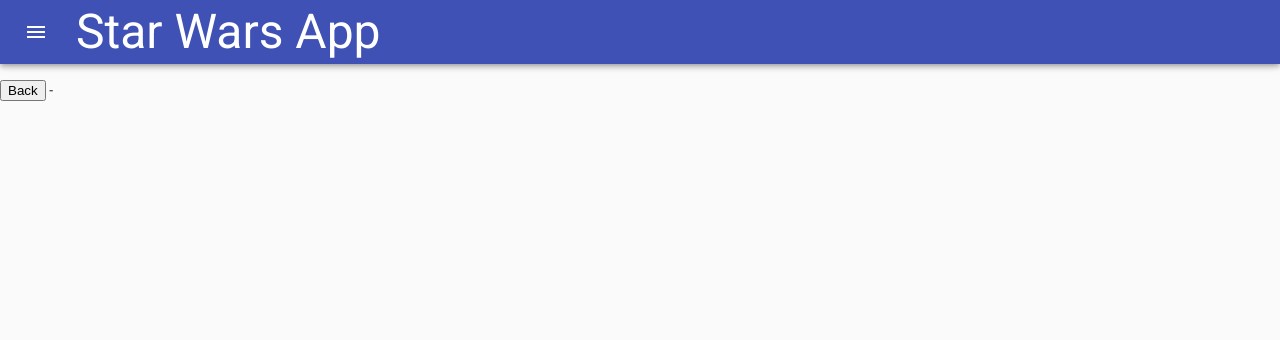
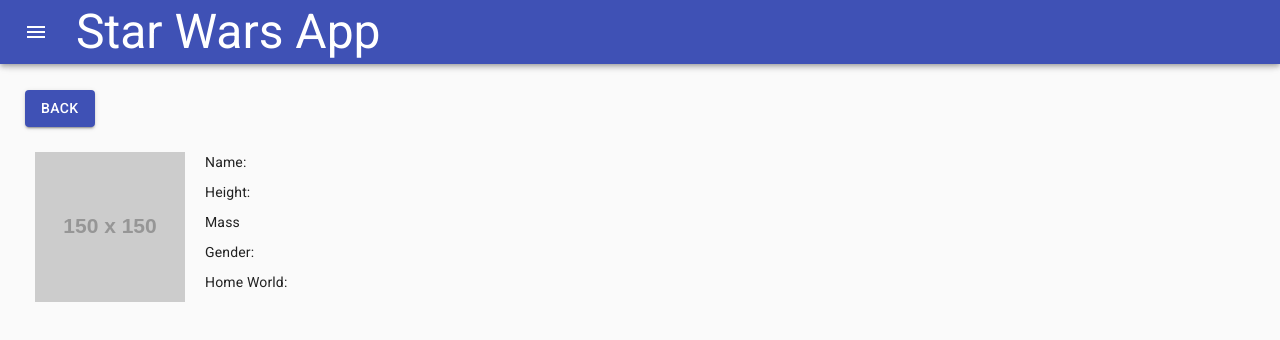
Before and after one commit to IanMihuro/ian-mihuro-starwars-fe, a React (Create React App) app: page /details in a window 1280 px wide. Shown: the top 340 px of the page. Built offline with nearby package versions, Linux system fonts and the light colour scheme.

Commit message:
styling changes and error page update

```diff
--- a/package.json
+++ b/package.json
@@ -7,6 +7,7 @@
     "@material-ui/core": "^4.11.4",
     "@material-ui/data-grid": "^4.0.0-alpha.28",
     "@material-ui/icons": "^4.11.2",
+    "@material-ui/lab": "^4.0.0-alpha.58",
     "@testing-library/jest-dom": "^5.11.4",
     "@testing-library/react": "^11.1.0",
     "@testing-library/user-event": "^12.1.10",
--- a/src/App.tsx
+++ b/src/App.tsx
@@ -1,6 +1,4 @@
-import React from "react";
 import { BrowserRouter as Router, Switch, Route } from "react-router-dom";
-import createBrowserHistory from "history/createBrowserHistory";
 
 import styled from "styled-components";
 
--- a/src/components/SearchItem.tsx
+++ b/src/components/SearchItem.tsx
@@ -1,7 +1,26 @@
-import React from "react";
+import { useContext } from "react";
+import ListItem from "@material-ui/core/ListItem";
+import ListItemText from "@material-ui/core/ListItemText";
+import Divider from "@material-ui/core/Divider";
+import { useHistory } from "react-router-dom";
+import { CharacterContext } from "../CharacterContext";
 import { ISearchResultItem } from "../shared/types";
 
 export const SearchItem = (person: ISearchResultItem) => {
   const { name } = person.person;
-  return <div>{name}</div>;
+  const { setInfo } = useContext(CharacterContext);
+  let history = useHistory();
+
+  const handleClick = () => {
+    setInfo(person.person);
+    history.push("/details");
+  };
+  return (
+    <>
+      <ListItem button onClick={handleClick}>
+        <ListItemText primary={name} />
+      </ListItem>
+      <Divider />
+    </>
+  );
 };
--- a/src/components/SearchList.tsx
+++ b/src/components/SearchList.tsx
@@ -1,28 +1,65 @@
 import React from "react";
 import { ApolloError } from "@apollo/client/errors";
+import Pagination from "@material-ui/lab/Pagination";
 import { ISearchResults, IPerson } from "../shared/types";
 import { ErrorMessage } from "./errorMessage";
 import { SearchItem } from "./SearchItem";
 
-export const SearchList = ({ data, loading, error, size }: ISearchResults) => {
+import List from "@material-ui/core/List";
+import Divider from "@material-ui/core/Divider";
+
+export const SearchList = ({
+  data,
+  loading,
+  error,
+  size,
+  changePage,
+  page,
+}: ISearchResults) => {
   const handleErrorMessage = (error: ApolloError) => {
     return <ErrorMessage message={error} />;
   };
 
   const handleSearchResults = (people: IPerson[]) => {
     return people.map((person: IPerson, index) => (
-      <div key={index}>
-        <SearchItem person={person} />
-      </div>
+      <SearchItem key={index} person={person} />
     ));
+  };
+
+  const handleChangePage = (_: React.ChangeEvent<unknown>, value: number) => {
+    changePage(value);
+  };
+
+  const getPages = (): number => {
+    if (size % 10 > 0) {
+      return Math.floor(size / 10 + 1);
+    }
+    return size / 10;
   };
 
   return (
     <>
       {error && handleErrorMessage(error)}
       {loading && <>Loading...</>}
-      {size && <>{size} results</>}
-      {data && handleSearchResults(data)}
+      {size && (
+        <>
+          <h4>{size} results</h4>
+          <Divider />
+        </>
+      )}
+
+      {data && (
+        <List component="nav" aria-label="main mailbox folders">
+          {handleSearchResults(data)}
+        </List>
+      )}
+      {size && (
+        <Pagination
+          count={getPages()}
+          page={page}
+          onChange={handleChangePage}
+        />
+      )}
     </>
   );
 };
--- a/src/components/errorMessage.tsx
+++ b/src/components/errorMessage.tsx
@@ -2,5 +2,5 @@
 import { IErrorMessage } from "../shared/types";
 
 export const ErrorMessage = ({ message }: IErrorMessage) => {
-  return <div>{message}</div>;
+  return <>{message && <h3>{message?.message}!</h3>}</>;
 };
--- a/src/components/header.tsx
+++ b/src/components/header.tsx
@@ -1,4 +1,4 @@
-import React, { useState } from "react";
+import { useState } from "react";
 import { Link } from "react-router-dom";
 import styled from "styled-components";
 //Material-UI Imports
@@ -148,7 +148,7 @@
         </div>
         <Divider />
         <List>
-          <CustomLink to="/">
+          <CustomLink to="/" onClick={handleDrawerClose}>
             <ListItem button>
               <ListItemIcon>
                 <HomeIcon />
@@ -156,7 +156,7 @@
               <ListItemText primary={"Home"} />
             </ListItem>
           </CustomLink>
-          <CustomLink to="/search">
+          <CustomLink to="/search" onClick={handleDrawerClose}>
             <ListItem button>
               <ListItemIcon>
                 <SearchIcon />
--- a/src/components/table.tsx
+++ b/src/components/table.tsx
@@ -7,14 +7,12 @@
 } from "@material-ui/data-grid";
 import styled from "styled-components";
 import { useHistory } from "react-router-dom";
-
 import { CharacterContext } from "../CharacterContext";
 
 const Container = styled.div`
-  margin: 0 0;
-  width: 100%;
+  margin: 10px 10px;
+  width: 85%;
   height: 600px;
-  min-height: 440px;
 `;
 
 export const Table = ({
--- a/src/pages/details.tsx
+++ b/src/pages/details.tsx
@@ -1,20 +1,57 @@
 import { useContext } from "react";
 import { CharacterContext } from "../CharacterContext";
 import { useHistory } from "react-router-dom";
+import styled from "styled-components";
+import Button from "@material-ui/core/Button";
+
+const Container = styled.div`
+  margin: 15px 15px;
+  padding: 10px 10px;
+`;
+
+const InnerContainer = styled.div`
+  display: flex;
+  flex-direction: column;
+  margin: 15px 10px;
+  max-width: 450px;
+`;
+
+const Row = styled.div`
+  display: flex;
+  align-content: space-between;
+  margin: 5px 0;
+`;
 
 export const Details = () => {
   const { info } = useContext(CharacterContext);
   let history = useHistory();
   return (
-    <div>
-      <button
+    <Container>
+      <Button
+        variant="contained"
+        color="primary"
         onClick={() => {
           history.goBack();
         }}
       >
         Back
-      </button>
-      {info.name} - {info.height}
-    </div>
+      </Button>
+
+      <Row>
+        <InnerContainer>
+          <Row>
+            <img src={`https://via.placeholder.com/150`} alt="character" />
+          </Row>
+        </InnerContainer>
+
+        <InnerContainer>
+          <Row>Name: {info.name}</Row>
+          <Row>Height: {info.height}</Row>
+          <Row>Mass {info.mass}</Row>
+          <Row>Gender: {info.gender}</Row>
+          <Row>Home World: {info.homeworld}</Row>
+        </InnerContainer>
+      </Row>
+    </Container>
   );
 };
--- a/src/pages/search.tsx
+++ b/src/pages/search.tsx
@@ -1,4 +1,4 @@
-import React, { useState, useEffect, useCallback } from "react";
+import React, { useState } from "react";
 import styled from "styled-components";
 import TextField from "@material-ui/core/TextField";
 import { SEARCH_PEOPLE } from "../shared/queries";
@@ -7,35 +7,30 @@
 
 const SearchInputContainer = styled.div`
   margin: 10px 10px;
+  width: 350px;
+`;
+
+const Container = styled.div`
+  max-width: 550px;
+  margin: 0 10px;
 `;
 
 export const Search = () => {
   const [query, setQuery] = useState("");
+  const [page, setPage] = useState(1);
   const { data, loading, error } = useQuery(SEARCH_PEOPLE, {
     variables: {
       name: query,
+      page: page,
     },
   });
 
-  const memoizedHandleSearch = useCallback(() => {
-    console.log("data", data.person);
-  }, [data]);
-
   const handleInputChange = (input: React.ChangeEvent<HTMLInputElement>) => {
     const { value } = input.target;
-    setQuery(value);
+    setTimeout(() => setQuery(value), 1500);
   };
-
-  useEffect(() => {
-    let debounce: ReturnType<typeof setTimeout>;
-
-    if (query !== "") {
-      debounce = setTimeout(memoizedHandleSearch, 3000);
-    }
-    return () => clearTimeout(debounce);
-  }, [query, memoizedHandleSearch]);
   return (
-    <div>
+    <Container>
       <SearchInputContainer>
         <TextField
           id="outlined-search"
@@ -51,8 +46,10 @@
           loading={loading}
           size={data?.person?.count}
           error={error}
+          changePage={setPage}
+          page={page}
         />
       }
-    </div>
+    </Container>
   );
 };
--- a/src/shared/queries.ts
+++ b/src/shared/queries.ts
@@ -18,8 +18,8 @@
 `;
 
 export const SEARCH_PEOPLE = gql`
-  query ($name: String!) {
-    person(name: $name) {
+  query ($name: String!, $page: Int!) {
+    person(name: $name, page: $page) {
       count
       next
       previous
--- a/src/shared/types.ts
+++ b/src/shared/types.ts
@@ -36,6 +36,8 @@
   size: number;
   loading: boolean;
   error?: ApolloError | undefined;
+  changePage: (page: number) => void;
+  page: number;
 }
 
 export interface ISearchResultItem {
```
